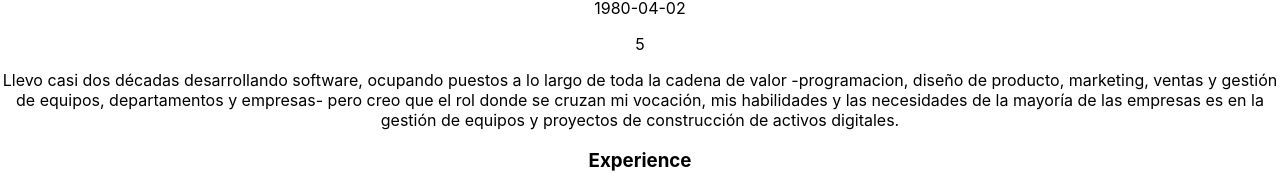
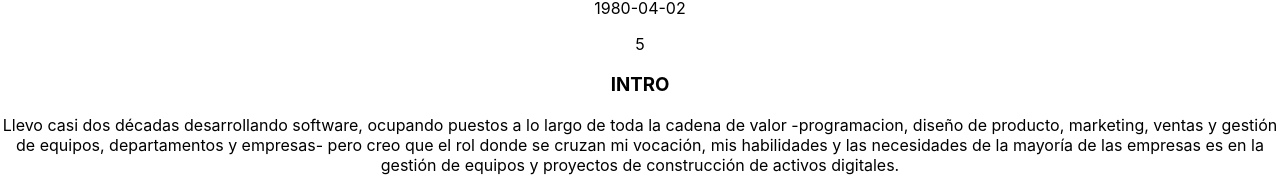
Before and after one commit to sayheylaura/manfred-awesomic-cv, a React (Create React App) app: page / in a window 1280 px wide. Shown: the part 284-461 px from the top of the page. Built offline with nearby package versions, Linux system fonts and the light colour scheme; the HTML template or start-up script is replaced by a standard one.

Commit message:
add title to intro

```diff
--- a/src/components/Intro/index.js
+++ b/src/components/Intro/index.js
@@ -4,6 +4,9 @@ import PropTypes from "prop-types";
 const Intro = ({sampleIntro}) => {
   return (
     <div className="intro__wrapper">
+    <h3 className="intro__wrapper">
+      INTRO
+    </h3>
       <p className="intro__paragraph">{sampleIntro}</p>
     </div>
   );
```
